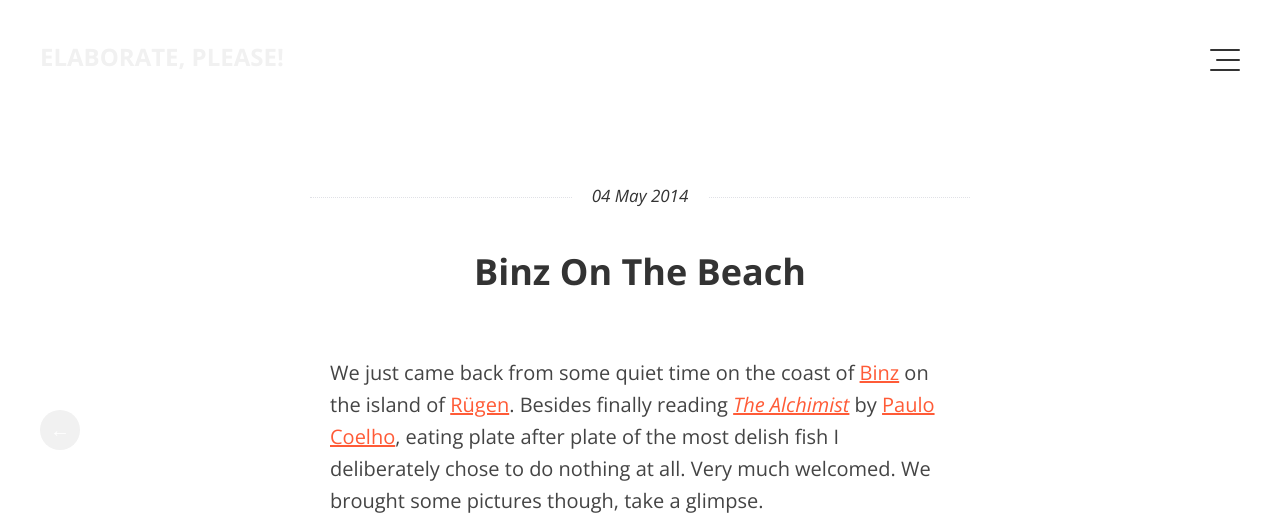
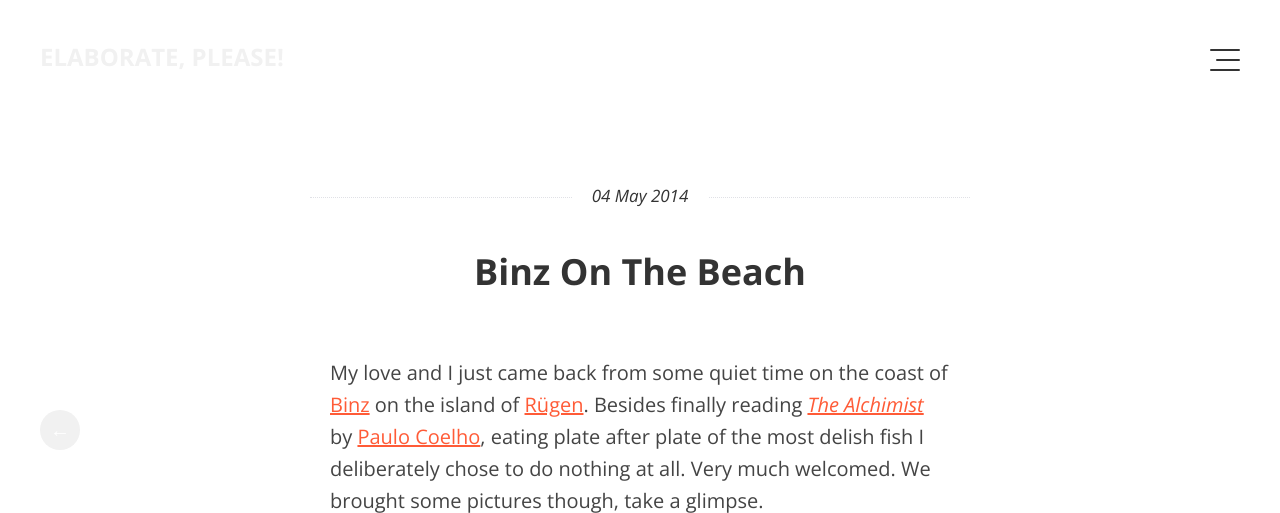
Before and after one commit to benjaminfritz/words, a Jekyll site: the page built from _posts/2014-05-04-binz-on-the-beach.markdown, in a window 1280 px wide and 900 px high, cut to the strip 0-513 px from the top of the window. Built offline with Jekyll 4.4.1, drawn with Linux system fonts in a browser that asks for light colours; Markdown is read by kramdown in place of the engine named in the settings; comment, search, counter and statistics services are not loaded.

Commit message:
Copy changes

```diff
--- a/_posts/2014-05-04-binz-on-the-beach.markdown
+++ b/_posts/2014-05-04-binz-on-the-beach.markdown
@@ -5,7 +5,7 @@ date:   2014-05-04 22:27:00
 comments: true
 ---
 
-We just came back from some quiet time on the coast of [Binz](http://en.wikipedia.org/wiki/Binz) on the island of [Rügen](http://en.wikipedia.org/wiki/R%C3%BCgen). Besides finally reading [*The Alchimist*](http://www.amazon.com/The-Alchemist-Paulo-Coelho/dp/0061122416/) by [Paulo Coelho](http://en.wikipedia.org/wiki/Paulo_Coelho), eating plate after plate of the most delish fish I deliberately chose to do nothing at all. Very much welcomed. We brought some pictures though, take a glimpse.
+My love and I just came back from some quiet time on the coast of [Binz](http://en.wikipedia.org/wiki/Binz) on the island of [Rügen](http://en.wikipedia.org/wiki/R%C3%BCgen). Besides finally reading [*The Alchimist*](http://www.amazon.com/The-Alchemist-Paulo-Coelho/dp/0061122416/) by [Paulo Coelho](http://en.wikipedia.org/wiki/Paulo_Coelho), eating plate after plate of the most delish fish I deliberately chose to do nothing at all. Very much welcomed. We brought some pictures though, take a glimpse.
 
 ![](http://image.vsco.co/1/520a311babf1260820/536686e07267088d730003d7/800x600/vsco_050414.jpg)
 
```
